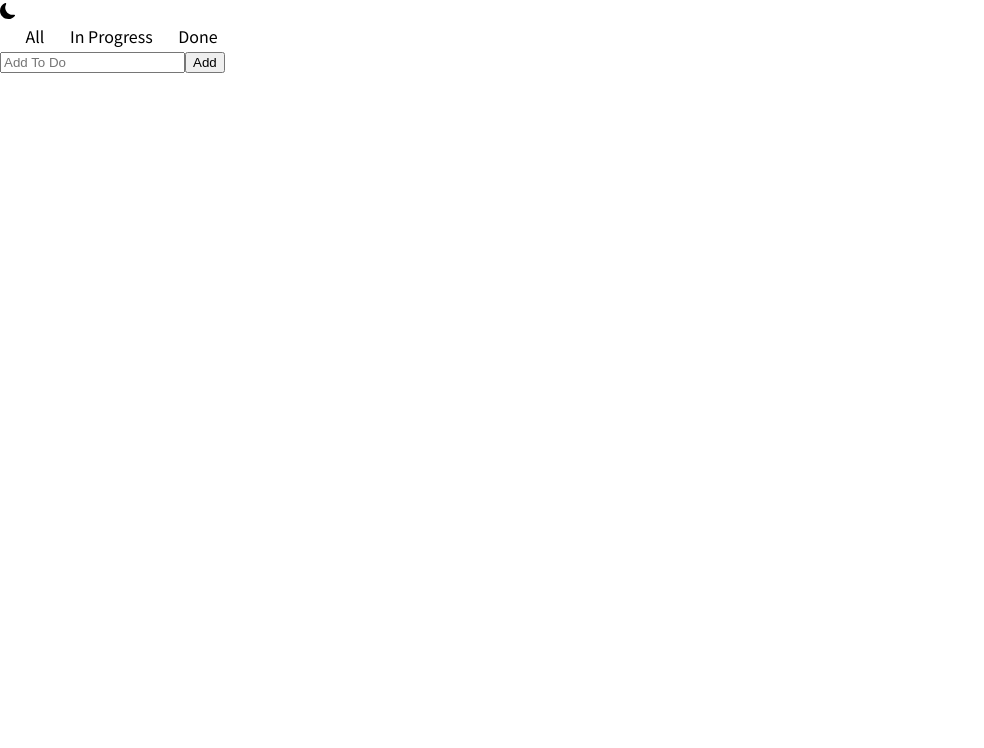
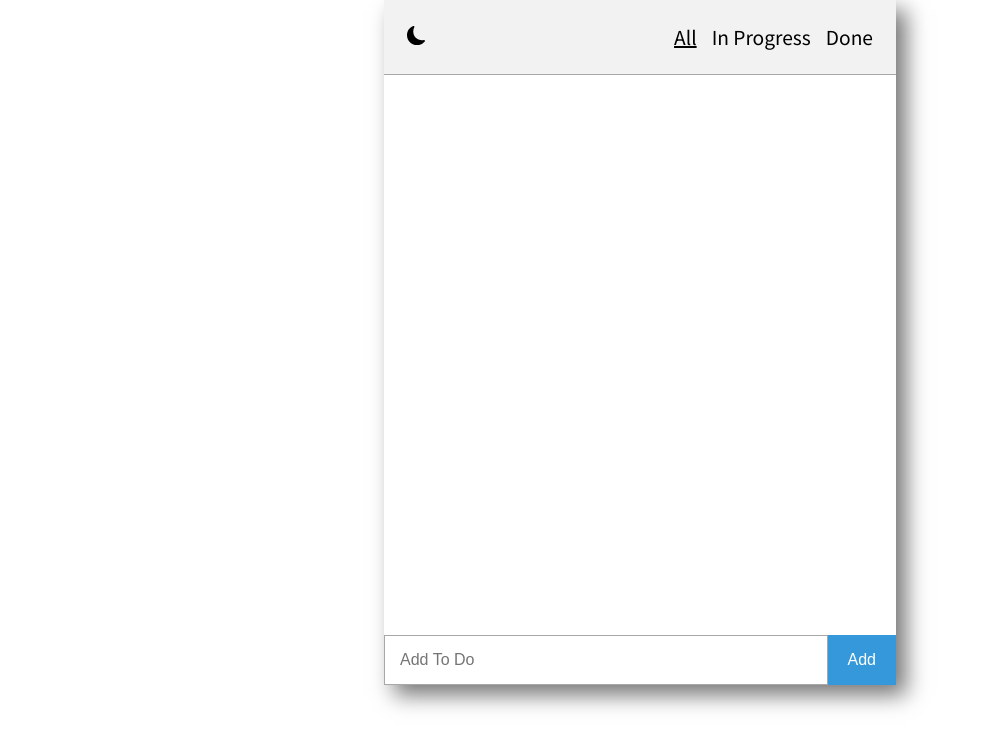
Before and after one commit to hheeseung/dream-coding-to-do-list, a React (Create React App) app: page / in a window 1280 px wide. Shown: the top 748 px of the page, without its empty margins (0-984 px from the left). Built offline with nearby package versions, Linux system fonts and the light colour scheme.

Commit message:
refactor: CSS 스타일 수정

```diff
--- a/package.json
+++ b/package.json
@@ -6,6 +6,7 @@
     "@testing-library/jest-dom": "^5.14.1",
     "@testing-library/react": "^13.0.0",
     "@testing-library/user-event": "^13.2.1",
+    "classnames": "^2.3.2",
     "react": "^18.2.0",
     "react-dom": "^18.2.0",
     "react-hook-form": "^7.43.9",
--- a/src/App.js
+++ b/src/App.js
@@ -1,7 +1,20 @@
 import TodoList from "./components/todo-list/TodoList";
+import styles from "./App.module.css";
+import classNames from "classnames";
+import { useContext } from "react";
+import { ThemeContext } from "./context/ThemeContext";
 
 function App() {
-  return <TodoList />;
+  const { isDark } = useContext(ThemeContext);
+
+  const wrapperClasses = classNames(styles.wrapper, {
+    [styles.dark]: isDark,
+  });
+  return (
+    <div className={wrapperClasses}>
+      <TodoList />
+    </div>
+  );
 }
 
 export default App;
--- a/src/App.module.css
+++ b/src/App.module.css
@@ -1,29 +1,9 @@
 .wrapper {
-  width: 100%;
+  width: 100vw;
   height: 100vh;
-  padding: 2em;
+  background-color: #fff;
 }
 
-.dark__wrapper {
-  width: 100%;
-  height: 100vh;
-  padding: 2em;
-  background-color: #a7a7a7;
+.wrapper.dark {
+  background-color: #cfcfcf;
 }
-
-.todolist {
-  width: 30em;
-  margin: 0 auto;
-  box-shadow: 10px 10px 30px 0px rgba(97, 97, 97, 1);
-}
-
-@media screen {
-  @media (max-width: 575px) {
-    .wrapper {
-      padding: 1em;
-    }
-    .dark__wrapper {
-      padding: 1em;
-    }
-  }
-}
--- a/src/components/navbar/Navbar.jsx
+++ b/src/components/navbar/Navbar.jsx
@@ -1,29 +1,50 @@
 import { BsFillSunFill, BsMoonFill } from "react-icons/bs";
-import { useContext } from "react";
+import { useContext, useState } from "react";
 import { ThemeContext } from "../../context/ThemeContext";
 import styles from "./Navbar.module.css";
+import classNames from "classnames";
 
 export default function Navbar({ setFilter }) {
   const { isDark, changeTheme } = useContext(ThemeContext);
+  const [activeFilter, setActiveFilter] = useState("all");
 
-  const handleFilter = (filter) => setFilter(filter);
+  const handleFilter = (filter) => {
+    setFilter(filter);
+    setActiveFilter(filter);
+  };
+
+  const navbarClasses = classNames(styles.navbar, {
+    [styles.dark]: isDark,
+  });
 
   return (
-    <nav>
-      <div onClick={changeTheme}>
+    <nav className={navbarClasses}>
+      <div className={styles.theme} onClick={changeTheme}>
         {isDark ? <BsFillSunFill /> : <BsMoonFill />}
       </div>
-      <div>
-        <span onClick={() => handleFilter("all")} className={styles.details}>
+      <div className={styles.category}>
+        <span
+          onClick={() => handleFilter("all")}
+          className={classNames(styles.details, {
+            [styles.active]: activeFilter === "all",
+          })}
+        >
           All
         </span>
         <span
           onClick={() => handleFilter("inProgress")}
-          className={styles.details}
+          className={classNames(styles.details, {
+            [styles.active]: activeFilter === "inProgress",
+          })}
         >
           In Progress
         </span>
-        <span onClick={() => handleFilter("done")} className={styles.details}>
+        <span
+          onClick={() => handleFilter("done")}
+          className={classNames(styles.details, {
+            [styles.active]: activeFilter === "done",
+          })}
+        >
           Done
         </span>
       </div>
--- a/src/components/navbar/Navbar.module.css
+++ b/src/components/navbar/Navbar.module.css
@@ -9,40 +9,31 @@
   border-bottom: 1px solid #a8a8a8;
 }
 
-.dark__navbar {
-  display: flex;
-  justify-content: space-between;
-  align-items: center;
-  background-color: #121212;
-  color: #fff;
-  padding: 1.2em;
-  font-size: larger;
-  border-bottom: 1px solid #a8a8a8;
-}
-
 .theme {
-  color: #ffae00;
-  cursor: pointer;
-}
-
-.dark__theme {
-  color: #ffd54f;
   cursor: pointer;
 }
 
 .category {
   display: flex;
   justify-content: space-evenly;
-  color: #ffae00;
-}
-
-.dark__category {
-  display: flex;
-  justify-content: space-evenly;
-  color: #ffd54f;
+  align-items: center;
 }
 
 .details {
-  margin-left: 1.6rem;
   cursor: pointer;
+  margin-left: 15px;
 }
+
+.active {
+  text-decoration: underline solid 2px;
+}
+
+/* Dark Theme */
+.dark {
+  background-color: #333;
+  color: #fff;
+}
+
+.theme.dark {
+  color: #fff;
+}
--- a/src/components/todo-add-form/TodoAddForm.jsx
+++ b/src/components/todo-add-form/TodoAddForm.jsx
@@ -1,6 +1,10 @@
-import { useState } from "react";
+import { useContext, useState } from "react";
+import { ThemeContext } from "../../context/ThemeContext";
+import styles from "./TodoAddForm.module.css";
+import classNames from "classnames";
 
 export default function TodoAddForm({ onAdd }) {
+  const { isDark } = useContext(ThemeContext);
   const [todo, setTodo] = useState("");
   const onChange = (e) => {
     const { value } = e.target;
@@ -12,16 +16,30 @@ export default function TodoAddForm({ onAdd }) {
     setTodo("");
   };
 
+  const formClasses = classNames(styles.form, {
+    [styles.dark]: isDark,
+  });
+
+  const inputClasses = classNames(styles.input, {
+    [styles.dark]: isDark,
+  });
+
+  const buttonClasses = classNames(styles.button, {
+    [styles.dark]: isDark,
+  });
+
   return (
-    <form onSubmit={onSubmit}>
+    <form className={formClasses} onSubmit={onSubmit}>
       <input
+        className={inputClasses}
         type="text"
         placeholder="Add To Do"
         value={todo}
         name="todo"
         onChange={onChange}
+        required
       />
-      <button>Add</button>
+      <button className={buttonClasses}>Add</button>
     </form>
   );
 }
--- a/src/components/todo-add-form/TodoAddForm.module.css
+++ b/src/components/todo-add-form/TodoAddForm.module.css
@@ -1,51 +1,29 @@
 .form {
   display: flex;
-  align-items: center;
-  background-color: #f2f2f2;
-  padding: 1.2em;
+  margin-bottom: 20px;
 }
 
-.dark__form {
-  display: flex;
-  align-items: center;
-  background-color: #121212;
-  color: #fff;
-  padding: 1.2em;
+.form.dark {
+  background-color: #2c3e50;
 }
 
 .input {
-  width: 85%;
-  padding: 0.8rem;
-  font-size: larger;
+  flex: 1;
+  padding: 15px;
+  font-size: 16px;
+  border: 1px solid #a8a8a8;
   outline: none;
-  border: none;
-  border-top-left-radius: 8px;
-  border-bottom-left-radius: 8px;
 }
 
-.addToDo {
-  width: 15%;
-  padding: 0.8rem;
-  font-size: larger;
-  font-weight: 700;
-  outline: none;
+.button {
+  padding: 10px 20px;
+  font-size: 16px;
+  background-color: #3498db;
+  color: #fff;
   border: none;
-  border-top-right-radius: 8px;
-  border-bottom-right-radius: 8px;
-  background-color: #007acc;
-  color: rgb(255, 255, 255);
   cursor: pointer;
 }
 
-.dark__addToDo {
-  width: 15%;
-  padding: 0.8rem;
-  font-size: larger;
-  font-weight: 700;
-  outline: none;
-  border: none;
-  border-top-right-radius: 8px;
-  border-bottom-right-radius: 8px;
-  background-color: #90caf9;
-  cursor: pointer;
+.button.dark {
+  background-color: #2980b9;
 }
--- a/src/components/todo-list/TodoList.jsx
+++ b/src/components/todo-list/TodoList.jsx
@@ -4,6 +4,8 @@ import TodoAddForm from "../todo-add-form/TodoAddForm";
 import { useContext, useEffect, useState } from "react";
 import Navbar from "../navbar/Navbar";
 import { ThemeContext } from "../../context/ThemeContext";
+import styles from "./TodoList.module.css";
+import classNames from "classnames";
 
 export default function TodoList() {
   const { isDark } = useContext(ThemeContext);
@@ -54,10 +56,14 @@ export default function TodoList() {
     return true;
   });
 
+  const containerClasses = classNames(styles.container, {
+    [styles.dark]: isDark,
+  });
+
   return (
-    <>
+    <div className={containerClasses}>
       <Navbar setFilter={setFilter} />
-      <main>
+      <main className={styles.todolist}>
         <ul>
           {filteredTodos.map((todo) => (
             <Todo
@@ -72,7 +78,7 @@ export default function TodoList() {
         </ul>
       </main>
       <TodoAddForm todos={todos} setTodos={setTodos} onAdd={onAdd} />
-    </>
+    </div>
   );
 }
 
--- a/src/components/todo-list/TodoList.module.css
+++ b/src/components/todo-list/TodoList.module.css
@@ -1,55 +1,29 @@
-.todos {
-  height: 60vh;
-  background-color: #fff;
-  padding: 1.2em;
+.container {
+  margin: auto;
+  width: 40%;
+  box-shadow: 10px 10px 21px 0px rgba(117, 117, 117, 1);
+}
+
+.container.dark {
+  background-color: #333;
+  color: #fff;
+}
+
+.todolist {
+  height: 70vh;
   overflow-y: scroll;
 }
 
-.dark__todos {
-  height: 60vh;
-  background-color: #212121;
-  color: #fff;
-  padding: 1.2em;
-  overflow-y: scroll;
-}
-
-.todos::-webkit-scrollbar {
+.todolist::-webkit-scrollbar {
   width: 8px; /* 스크롤바의 너비 */
 }
 
-.todos::-webkit-scrollbar-thumb {
+.todolist::-webkit-scrollbar-thumb {
   height: 30%;
   background: #a8a8a8;
   border-radius: 10px;
 }
 
-.todos::-webkit-scrollbar-track {
+.todolist::-webkit-scrollbar-track {
   background: #f2f2f2;
 }
-
-.dark__todos::-webkit-scrollbar {
-  width: 8px; /* 스크롤바의 너비 */
-}
-
-.dark__todos::-webkit-scrollbar-thumb {
-  height: 30%;
-  background: #575757;
-  border-radius: 10px;
-}
-
-.dark__todos::-webkit-scrollbar-track {
-  background: #303030;
-}
-
-.todo {
-  list-style: none;
-  font-size: larger;
-}
-@media screen {
-  @media (max-width: 575px) {
-    .todolist {
-      width: 90%;
-      font-size: small;
-    }
-  }
-}
--- a/src/components/todo/Todo.jsx
+++ b/src/components/todo/Todo.jsx
@@ -1,15 +1,33 @@
 import { BsFillTrashFill, BsCheckSquare, BsSquare } from "react-icons/bs";
+import styles from "./Todo.module.css";
+import classNames from "classnames";
+import { useContext } from "react";
+import { ThemeContext } from "../../context/ThemeContext";
 
 export default function Todo({ id, todo, isDone, onUpdate, onDelete }) {
+  const { isDark } = useContext(ThemeContext);
+
+  const todoClasses = classNames(styles.todo, {
+    [styles.dark]: isDark,
+  });
+
+  const iconClasses = classNames(styles["todo-icon"], {
+    [styles.dark]: isDark,
+  });
+
+  const deleteClasses = classNames(styles["todo-delete"], {
+    [styles.dark]: isDark,
+  });
+
   return (
-    <li>
-      <div>
-        <div onClick={() => onUpdate(id)}>
+    <li className={todoClasses}>
+      <div className={styles["todo-content"]}>
+        <div onClick={() => onUpdate(id)} className={iconClasses}>
           {isDone ? <BsCheckSquare /> : <BsSquare />}
         </div>
-        <span>{todo}</span>
+        <span className={styles["todo-text"]}>{todo}</span>
       </div>
-      <button onClick={() => onDelete(id)}>
+      <button onClick={() => onDelete(id)} className={deleteClasses}>
         <BsFillTrashFill />
       </button>
     </li>
--- a/src/components/todo/Todo.module.css
+++ b/src/components/todo/Todo.module.css
@@ -1,65 +1,39 @@
-/* ToDos */
-.todoDetail {
+.todo {
   display: flex;
+  align-items: center;
   justify-content: space-between;
-  align-items: center;
-  margin-bottom: 0.8rem;
+  padding: 3px 5px;
 }
 
-.todoTitle {
+.todo.dark {
+  color: #fff;
+}
+
+.todo-content {
   display: flex;
   align-items: center;
 }
 
-.checkbox {
-  margin-right: 0.7rem;
+.todo-icon {
+  margin-right: 10px;
+  font-size: 20px;
   cursor: pointer;
-  font-size: larger;
 }
 
-.checked {
-  text-decoration: line-through;
-  color: #aaaaaa;
+.todo-text {
+  font-size: 16px;
 }
 
-.deleteToDo {
-  width: 1.8rem;
-  height: 1.8rem;
-  display: flex;
-  justify-content: center;
-  align-items: center;
-  background-color: inherit;
-  color: #b00020;
-  border-radius: 50%;
-  font-size: large;
-  outline: none;
+.todo-delete {
+  background-color: #ff6b6b;
+  color: #fff;
   border: none;
+  border-radius: 4px;
+  padding: 5px 10px;
+  font-size: 16px;
   cursor: pointer;
-  transition: background-color 0.2s ease-in-out;
 }
 
-.deleteToDo:hover {
-  background-color: #b00020;
-  color: #fff;
+.todo-delete.dark {
+  background-color: #c0392b;
 }
-
-.dark__deleteToDo {
-  width: 1.8rem;
-  height: 1.8rem;
-  display: flex;
-  justify-content: center;
-  align-items: center;
-  background-color: inherit;
-  color: #cf6679;
-  border-radius: 50%;
-  font-size: large;
-  outline: none;
-  border: none;
-  cursor: pointer;
-  transition: background-color 0.2s ease-in-out;
-}
-
-.dark__deleteToDo:hover {
-  background-color: #cf6679;
-  color: #fff;
-}
```
Also changed, not shown: .pnp.cjs, 1 other file (tests, documents, lock files or other folders).
